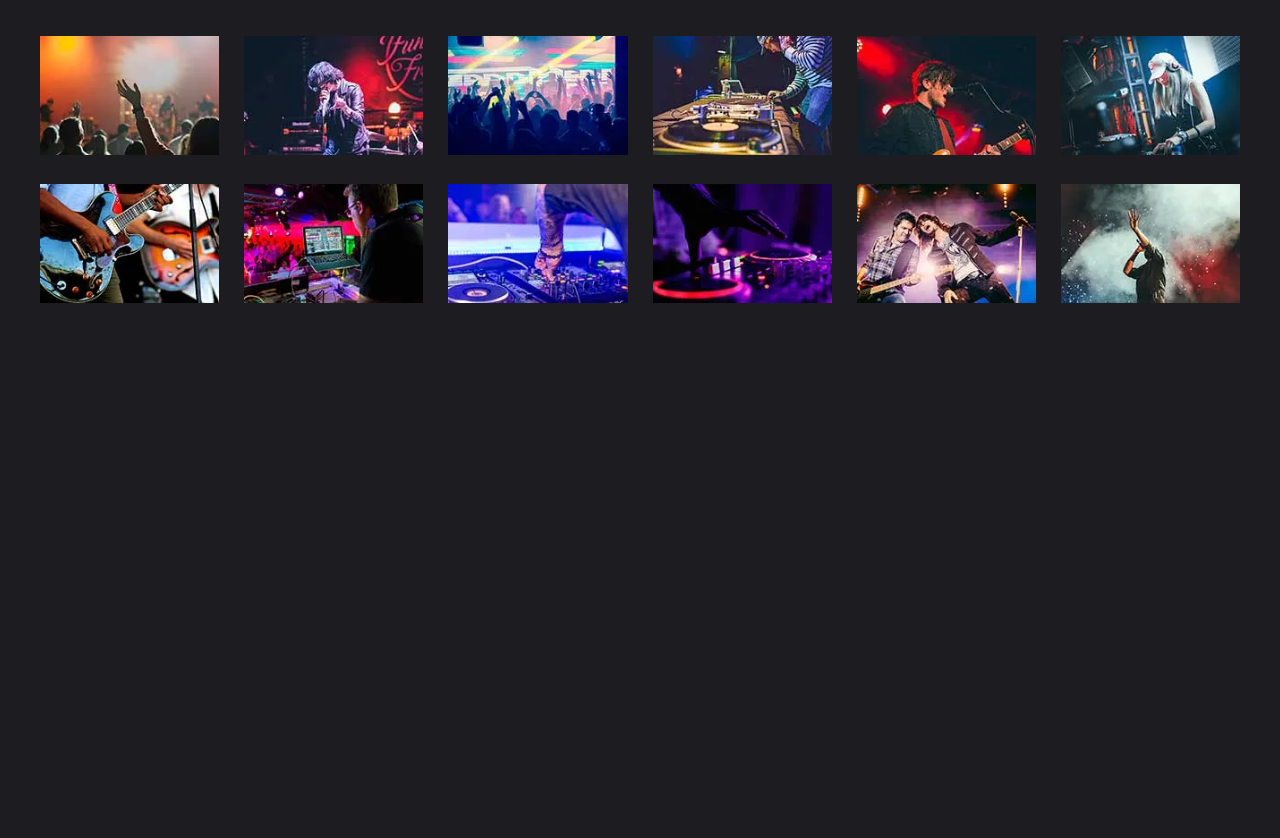
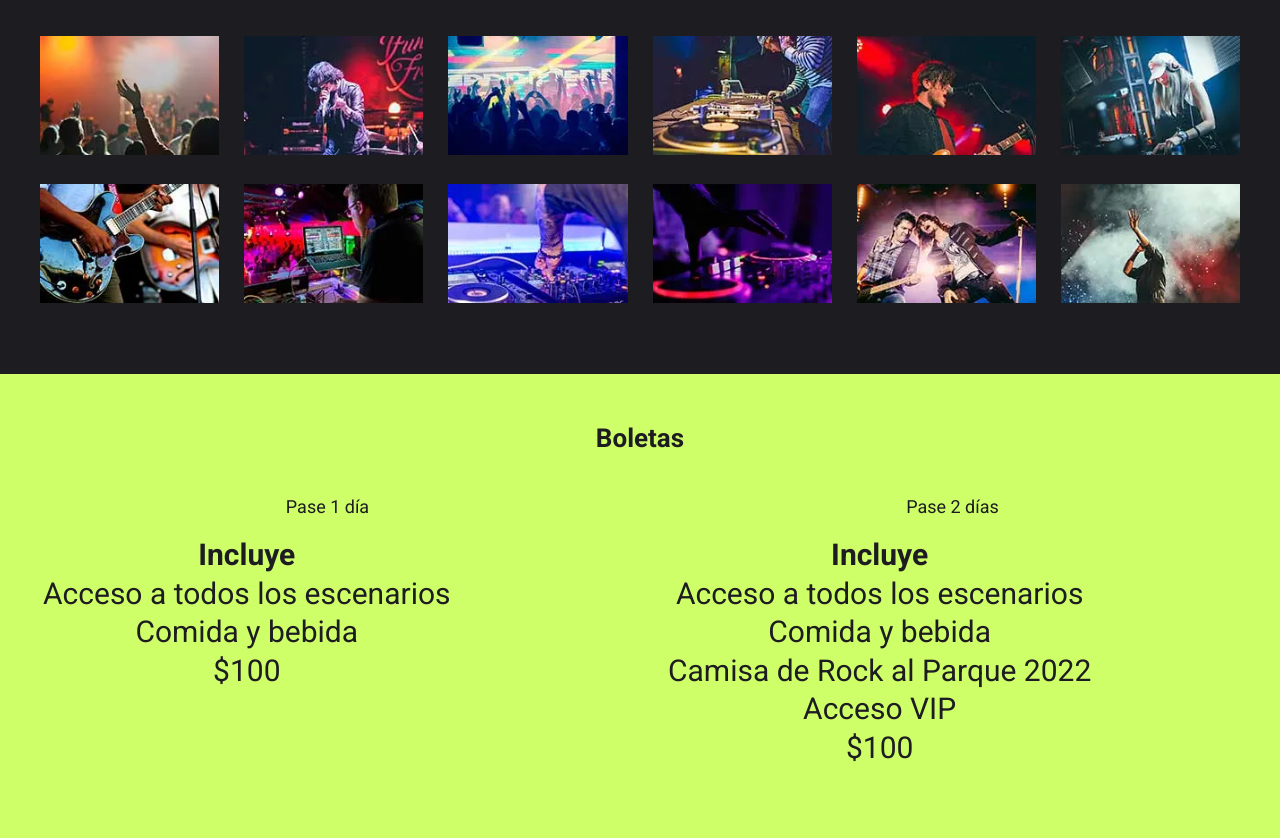
Before and after one commit to Adrianfeloh1/Rock-al-parque, a website: page index.html in a window 1280 px wide. Shown: the part 2709-3547 px from the top of the page. Before the commit the page ends 3083 px from the top, so only its background shows below. Drawn offline with Linux system fonts and the light colour scheme; a web font is replaced by a local one.

Commit message:
8-Creación de sección de boletas HTML y tablas con info

```diff
--- a/index.html
+++ b/index.html
@@ -134,6 +134,76 @@
         <ul class="galeria-imagenes"></ul> <!-- SE ITERA CON JAVASCRIPT LAS 12 IMAGENES-->
     </section>
 
+    <section class="boletas bg-verde">
+        <h3>Boletas</h3>
+
+        <div class="contenedor-boletas contenedor">
+
+            <div class="basico plan">
+                <p>Pase 1 día</p>
+
+                <table class="pase">
+                    <thead>
+                        <tr>
+                            <th>Incluye</th>
+                        </tr>
+
+                    </thead>
+
+                    <tbody>
+                        <tr>
+                            <td>Acceso a todos los escenarios</td>
+                        </tr>
+                        <tr>
+                            <td>Comida y bebida</td>
+                        </tr>
+                    </tbody>
+
+                    <tfoot>
+                        <tr>
+                            <td>$100</td>
+                        </tr>
+                    </tfoot>
+                </table>
+            </div>
+
+            <div class="premium plan">
+                <p>Pase 2 días</p>
+                <table class="pase">
+                    <thead>
+                        <tr>
+                            <th>Incluye</th>
+                        </tr>
+
+                    </thead>
+
+                    <tbody>
+                        <tr>
+                            <td>Acceso a todos los escenarios</td>
+                        </tr>
+                        <tr>
+                            <td>Comida y bebida</td>
+                        </tr>
+                        <tr>
+                            <td>Camisa de Rock al Parque 2022</td>
+                        </tr>
+                        <tr>
+                            <td>Acceso VIP</td>
+                        </tr>
+
+                    </tbody>
+
+                    <tfoot>
+                        <tr>
+                            <td>$100</td>
+                        </tr>
+                    </tfoot>
+                </table>
+            </div>
+
+        </div>
+    </section>
+
 
     <script src="build/js/bundle.js"></script>
 
--- a/src/scss/app.scss
+++ b/src/scss/app.scss
@@ -10,3 +10,4 @@
 @import "layout/festival";
 @import "layout/lineup";
 @import "layout/galeria";
+@import "layout/boletas";
--- /dev/null
+++ b/src/scss/layout/_boletas.scss
@@ -0,0 +1,23 @@
+.boletas {
+    padding: $separacion 0;
+
+    h3{
+        text-align: center;
+        color: $negro;
+    }
+
+    .contenedor-boletas{
+        margin-top: $separacion / 2;
+        @include grid (2, $separacion)
+    }
+
+    .plan {
+        color: $negro;
+        font-size: 3rem;
+        text-align: center;
+        margin-bottom: 2rem;
+
+    }
+
+
+}
```
Also changed, not shown: build/css/app.css.
